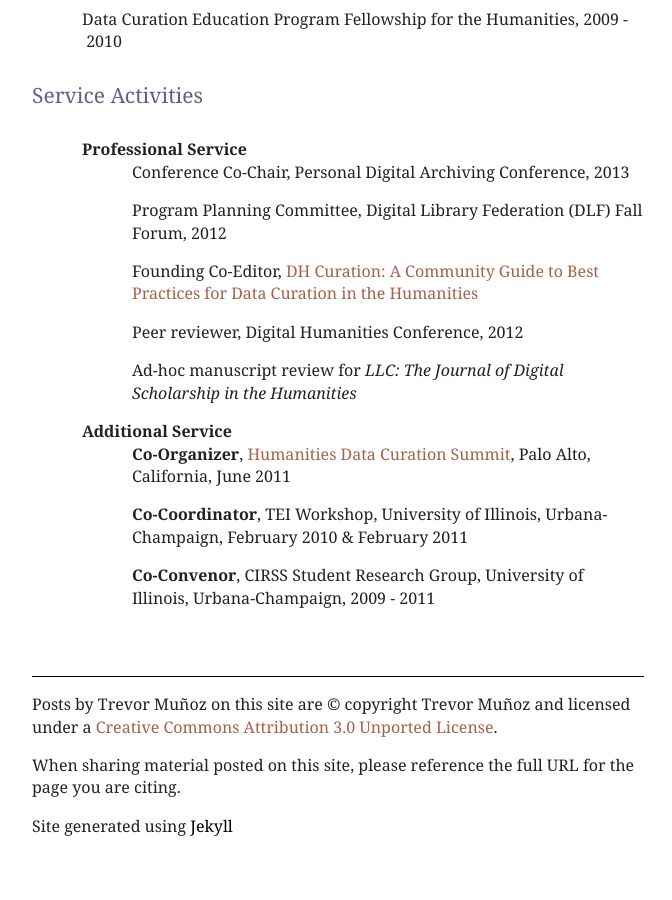
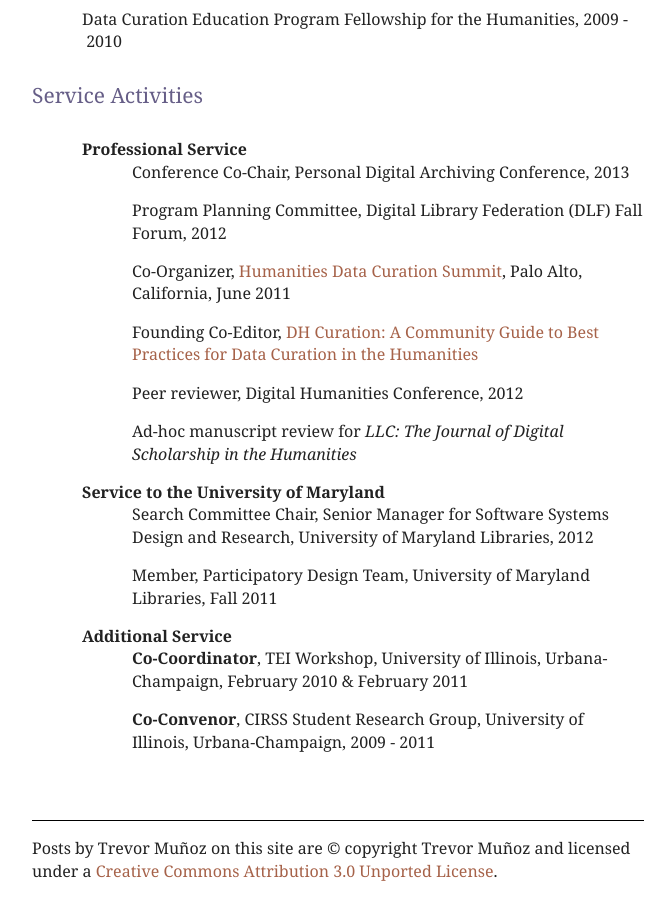
Before and after one commit to trevormunoz/calling-card, a Jekyll site: the page built from about/cv/index.html, in a window 1280 px wide and 900 px high, scrolled down 2164 px. Shown: the whole window, without its empty margins (302-974 px from the left). Built offline with Jekyll 4.4.1, drawn with Linux system fonts in a browser that asks for light colours; nearby versions of some CDN libraries; Markdown is read by kramdown in place of the engine named in the settings; before the commit the page ends 3030 px from its top, so only the background shows below that.

Commit message:
Finished service section

```diff
--- a/about/cv/index.html
+++ b/about/cv/index.html
@@ -72,13 +72,19 @@ title: Trevor's CV
               <ul>
                 <li>Conference Co-Chair, Personal Digital Archiving Conference, 2013</li>
                 <li>Program Planning Committee, Digital Library Federation (DLF) Fall Forum, 2012</li>
+                <li>Co-Organizer, <a href="http://cirssweb2.lis.illinois.edu/paloalto" target="_blank">Humanities Data Curation Summit</a>, Palo Alto, California, June 2011</li>
                 <li>Founding Co-Editor, <a href="http://guide.dhcuration.org">DH Curation: A Community Guide to Best Practices for Data Curation in the Humanities</a></li>
                 <li>Peer reviewer, Digital Humanities Conference, 2012</li>
                 <li>Ad-hoc manuscript review for <em>LLC: The Journal of Digital Scholarship in the Humanities</em></li>
               </ul>
+              <li><strong>Service to the University of Maryland</strong>
+                <ul>
+                  <li>Search Committee Chair, Senior Manager for Software Systems Design and Research, University of Maryland Libraries, 2012</li>
+                  <li>Member, Participatory Design Team, University of Maryland Libraries, Fall 2011</li>
+                </ul>
+              </li>
             <li><strong>Additional Service</strong>
               <ul>
-                 <li><strong>Co-Organizer</strong>, <a href="http://cirssweb2.lis.illinois.edu/paloalto" target="_blank">Humanities Data Curation Summit</a>, Palo Alto, California, June 2011</li>
                 <li><strong>Co-Coordinator</strong>, TEI Workshop, University of Illinois, Urbana-Champaign, February 2010 &amp; February 2011</li>
                  <li><strong>Co-Convenor</strong>, CIRSS Student Research Group, University of Illinois, Urbana-Champaign, 2009&nbsp;-&nbsp;2011</li>
               </ul>
```
